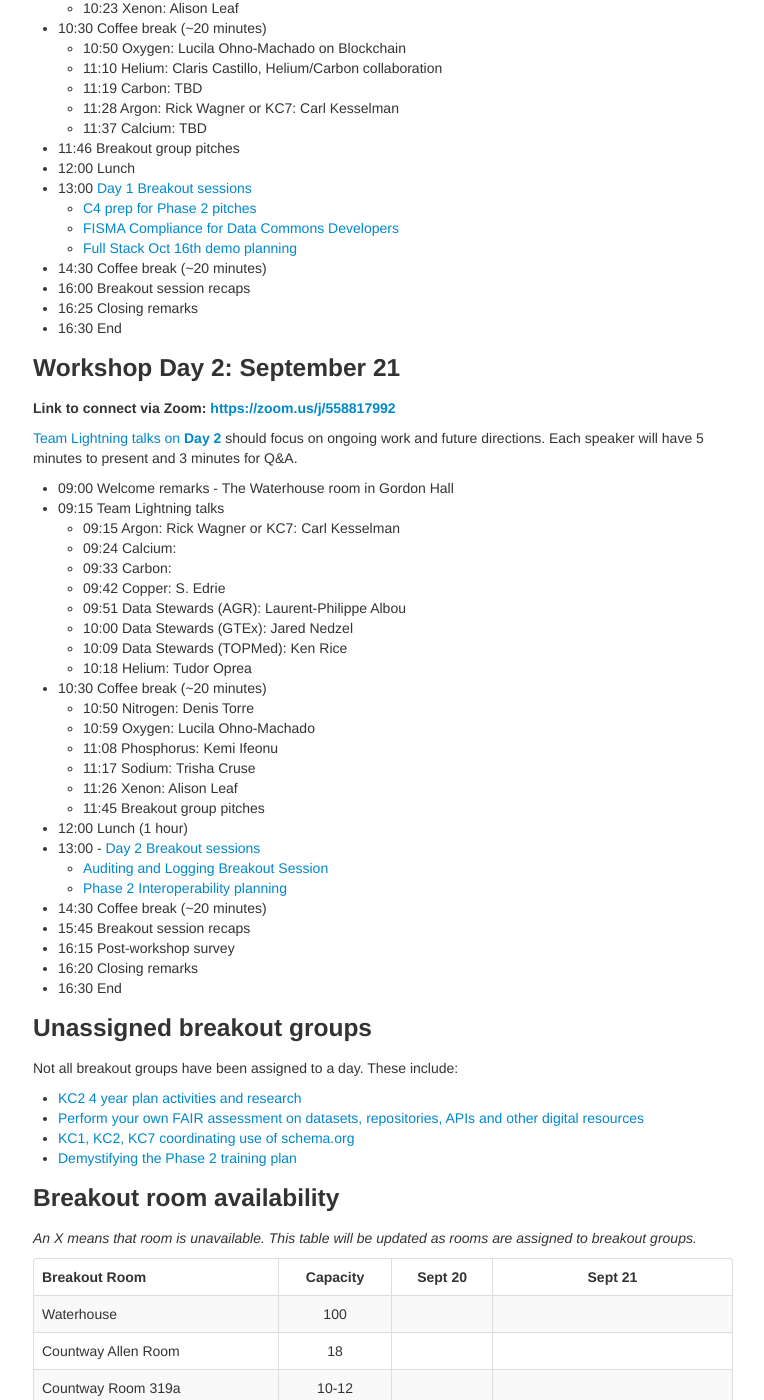
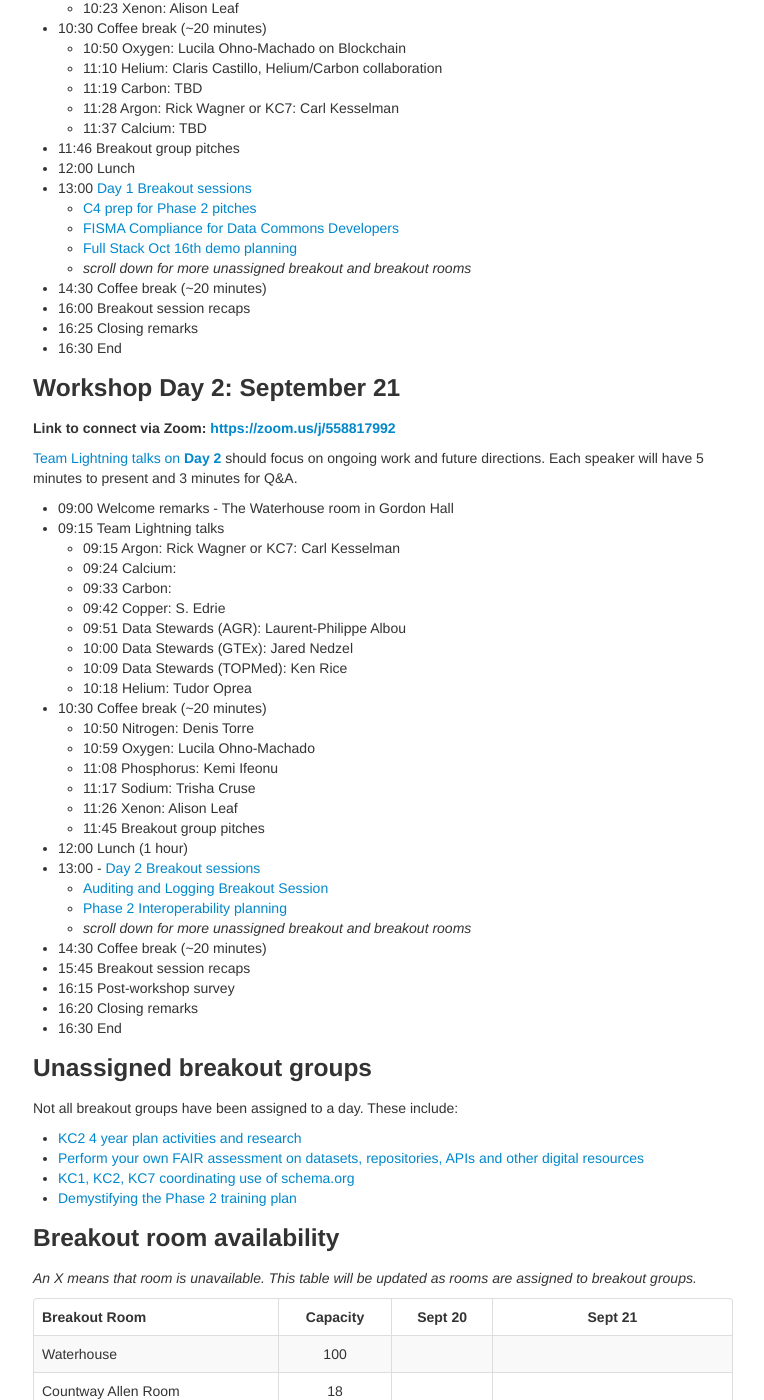
Before and after one commit to dcppc/2018-september-workshop, a Jekyll site: the page built from docs/agenda.md, in a window 1280 px wide and 1400 px high, scrolled down 860 px. Shown: the whole window, without its empty margins (257-1021 px from the left). Built offline with Jekyll 4.4.1, drawn with Linux system fonts in a browser that asks for light colours.

Commit message:
add scroll down for more info

```diff
--- a/docs/agenda.md
+++ b/docs/agenda.md
@@ -46,6 +46,7 @@ Sept 21 | 9-5 | Commonsing meeting | Countway 403 and 320
 	- [C4 prep for Phase 2 pitches](https://github.com/dcppc/2018-september-workshop/issues/2)
 	- [FISMA Compliance for Data Commons Developers](https://github.com/dcppc/2018-september-workshop/issues/12)
 	- [Full Stack Oct 16th demo planning](https://github.com/dcppc/2018-september-workshop/issues/25)
+	- _scroll down for more unassigned breakout and breakout rooms_
 - 14:30  Coffee break (~20 minutes)
 - 16:00  Breakout session recaps
 - 16:25  Closing remarks
@@ -80,6 +81,7 @@ should focus on ongoing work and future directions. Each speaker will have 5 min
 - 13:00 -  [Day 2 Breakout sessions](https://github.com/dcppc/2018-september-workshop/issues)
 	- [Auditing and Logging Breakout Session](https://github.com/dcppc/2018-september-workshop/issues/10)
 	- [Phase 2 Interoperability planning](https://github.com/dcppc/2018-september-workshop/issues/23)
+	- _scroll down for more unassigned breakout and breakout rooms_
 - 14:30 Coffee break (~20 minutes)
 - 15:45 Breakout session recaps
 - 16:15 Post-workshop survey
```
